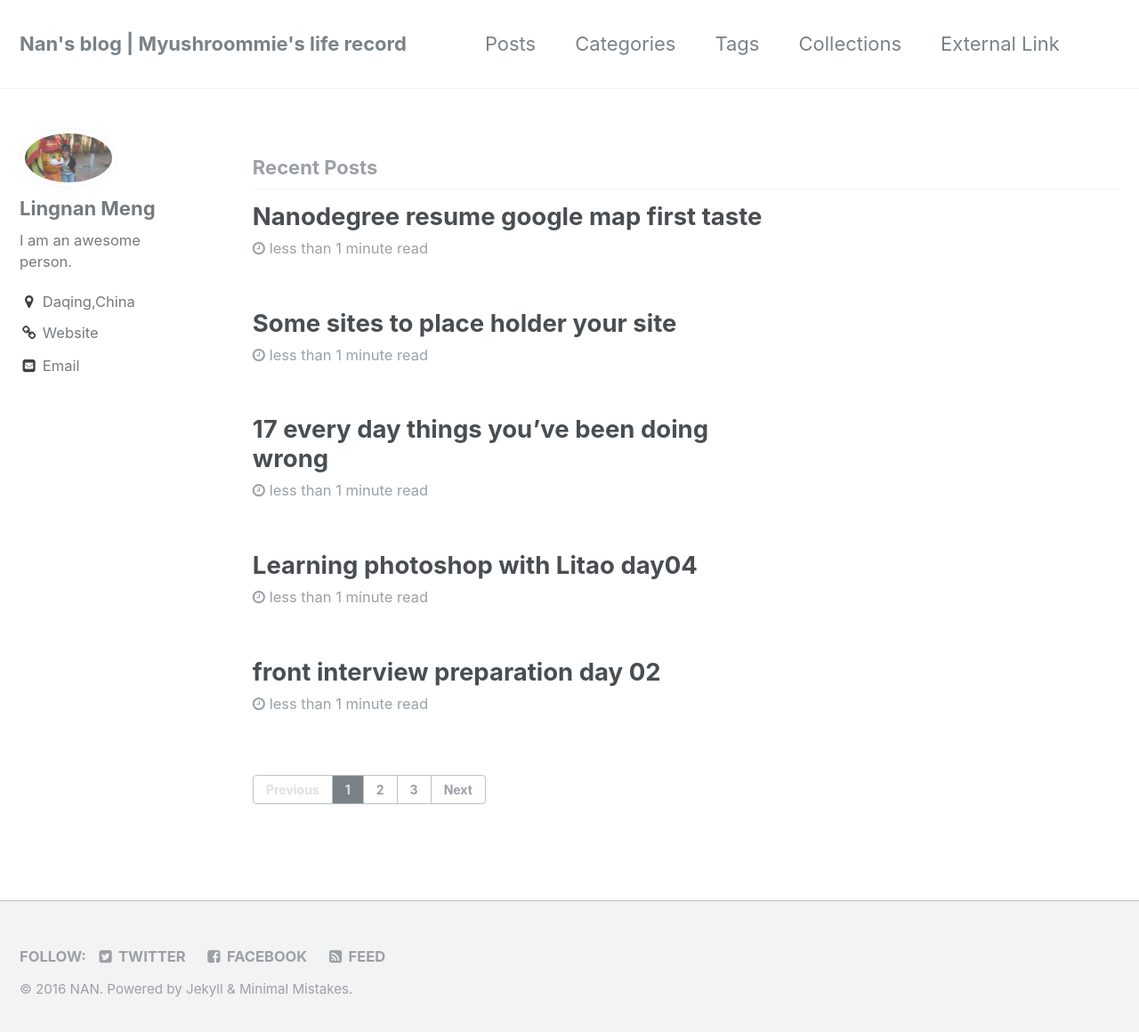
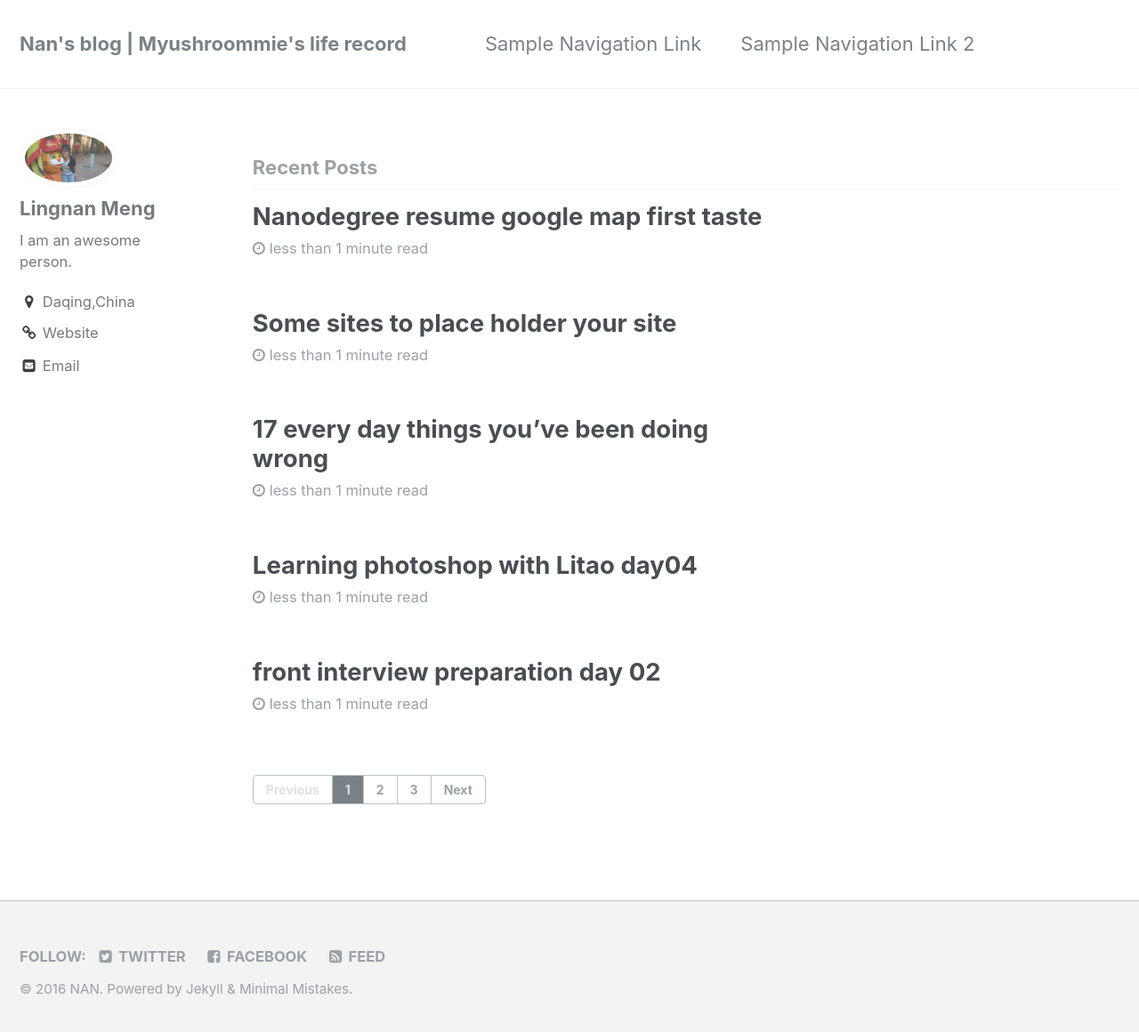
Before and after one commit to mushroommie/try-for-github-pages, a Jekyll site: the page built from index.html, in a window 1280 px wide and 1168 px high. Shown: the top 1160 px of the window at 89% size. Built offline with Jekyll 4.4.1, drawn with Linux system fonts in a browser that asks for light colours; the list of posts is cut into pages by our own code.

Commit message:
navigation failure

```diff
--- a/_data/navigation.yml
+++ b/_data/navigation.yml
@@ -1,16 +1,21 @@
 # main links links
 main:
-  - title: "Posts"
-    url: /year-archive/
+  - title: "Sample Navigation Link"
+    url: https://mmistakes.github.io/minimal-mistakes/docs/navigation/
 
-  - title: "Categories"
-    url: /categories/
+  - title: "Sample Navigation Link 2"
+    url: /
+  #- title: "Posts"
+   # url: /year-archive/
 
-  - title: "Tags"
-    url: /tags/
+  #- title: "Categories"
+   # url: /categories/
 
-  - title: "Collections"
-    url: /collection-archive/
+  #- title: "Tags"
+   # url: /tags/
 
-  - title: "External Link"
-    url: https://google.com
+  #- title: "Collections"
+   # url: /collection-archive/
+
+  #- title: "External Link"
+   # url: https://google.com
```
